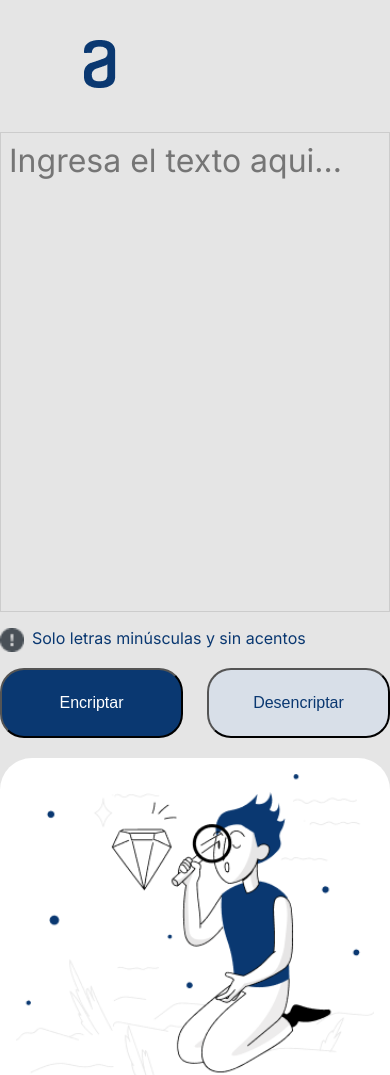
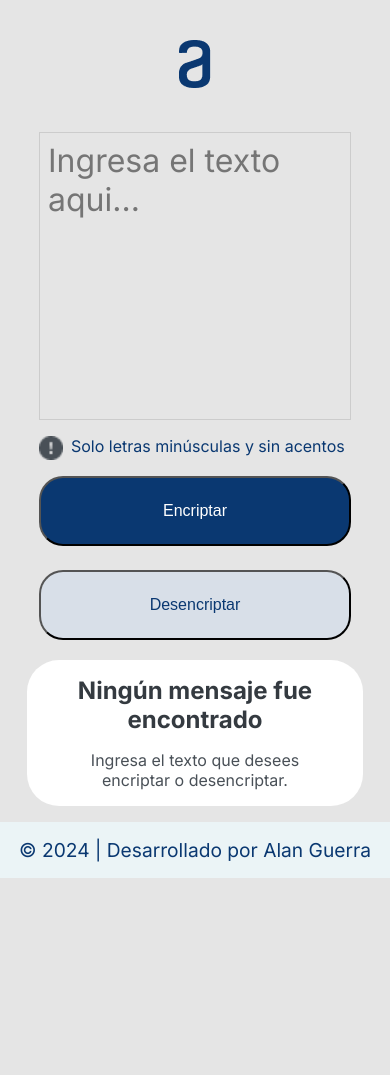
Before and after one commit to AlanGuerraO/encriptador-de-textos, a plain HTML site: page index.html in a window 390 px wide. Shown: the top 1075 px of the page. After the commit the page ends 878 px from the top, so only its background shows below. Drawn offline with Linux system fonts and the light colour scheme.

Commit message:
Agrega el media querie para telefonos

```diff
--- a/styles/style.css
+++ b/styles/style.css
@@ -199,3 +199,41 @@ body {
         display: none;
     }
 }
+
+/* Telefonos celulares */
+@media (max-width: 450px) {
+    .header {
+        padding: 40px;
+        text-align: center;
+    }
+
+    #contenido {
+        flex-direction: column;
+        align-items: center;
+    }
+
+    .contenido__datos-entrada {
+        width: 80%;
+    }
+
+    .contenido__datos-entrada-input {
+        width: auto;
+        height: 18rem;
+    }
+
+    .contenido__datos-entrada-botones {
+        display: flex;
+        flex-direction: column;
+    }
+
+    .contenido__texto-salida {
+        width: 100%;
+        max-width: 21rem;
+        height: auto;
+        padding: 1rem;
+    }
+
+    .contenido__texto-salida-imagen {
+        display: none;
+    }
+}
```
